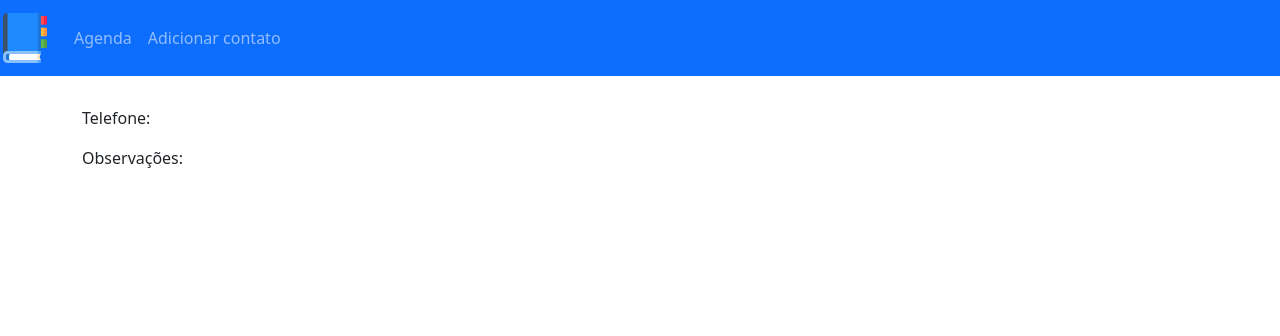
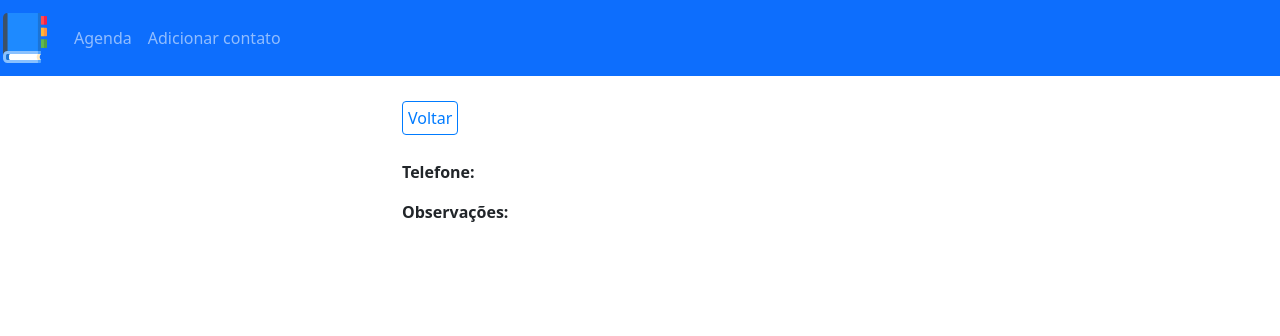
Before and after one commit to yagoalexandre00/agenda-de-devs, a PHP site: page /show.php in a window 1280 px wide. Shown: the top 336 px of the page. Run offline with PHP 8.4, Linux system fonts and the light colour scheme; data that the repository does not hold is empty; some libraries are stand-ins or nearby versions.

Commit message:
Creating a back button

```diff
--- a/css/style.css
+++ b/css/style.css
@@ -63,3 +63,35 @@
     margin: 0 auto;
     margin-top: 30px;
 }
+
+/* SHOW CONTACT */
+#view-contact-container {
+    max-width: 500px;
+    margin: 0 auto;
+}
+
+.bold {
+    font-weight: bold;
+}
+
+/* BACK BUTTON */
+.back-link-container {
+    display: block;
+    width: 500px;
+    margin: 30px auto 0;
+}
+
+#back-link {
+    border: 1px solid #007BFF;
+    color: #007BFF;
+    border-radius: 4px;
+    padding: 5px;
+    text-decoration: none;
+    transition: 0.3s;
+}
+
+#back-link:hover {
+    color: #FFF;
+    border: 1px solid #007BFF;
+    background-color: #00438b;
+}
--- a/show.php
+++ b/show.php
@@ -3,6 +3,7 @@
 ?>
 
 <div class="container" id="view-contact-container">
+    <?php include_once("templates/backbtn.html"); ?>
     <h1 id="main-title"><?= $contact['name'] ?></h1>
     <p class="bold">Telefone:</p>
     <p><?= $contact['phone']?></p>
--- /dev/null
+++ b/templates/backbtn.html
@@ -0,0 +1,3 @@
+<div class="back-link-container">
+    <a href="<?= $BASE_URL?>index.php" id="back-link">Voltar</a>
+</div>
```
